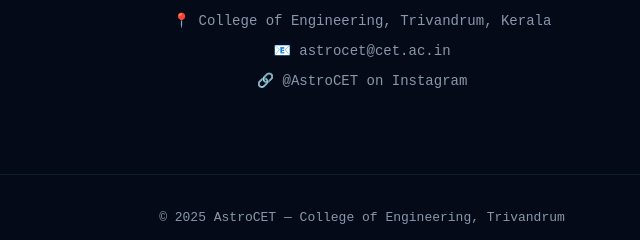
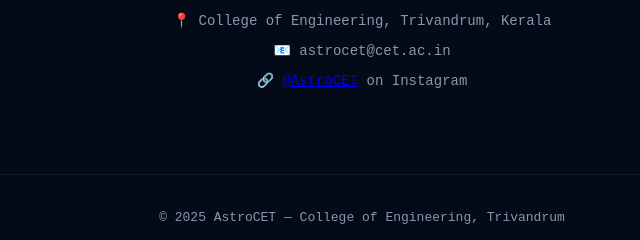
Before and after one commit to chanceithink/astrocet, a plain HTML site: page index.html in a window 1280 px wide. Shown: the part 3272-3512 px from the top of the page, 278-918 px from the left. Drawn offline with Linux system fonts and the light colour scheme.

Commit message:
added a hyperlink for the instagram

```diff
--- a/index.html
+++ b/index.html
@@ -146,7 +146,7 @@
     <div class="contact-info">
       <p>&#128205; College of Engineering, Trivandrum, Kerala</p>
       <p>&#128231; astrocet@cet.ac.in</p>
-      <p>&#128279; @AstroCET on Instagram</p>
+      <p>&#128279; <a href="https://www.instagram.com/astro.cet/">@AstroCET</a> on Instagram</p>
     </div>
   </section>
 
```
